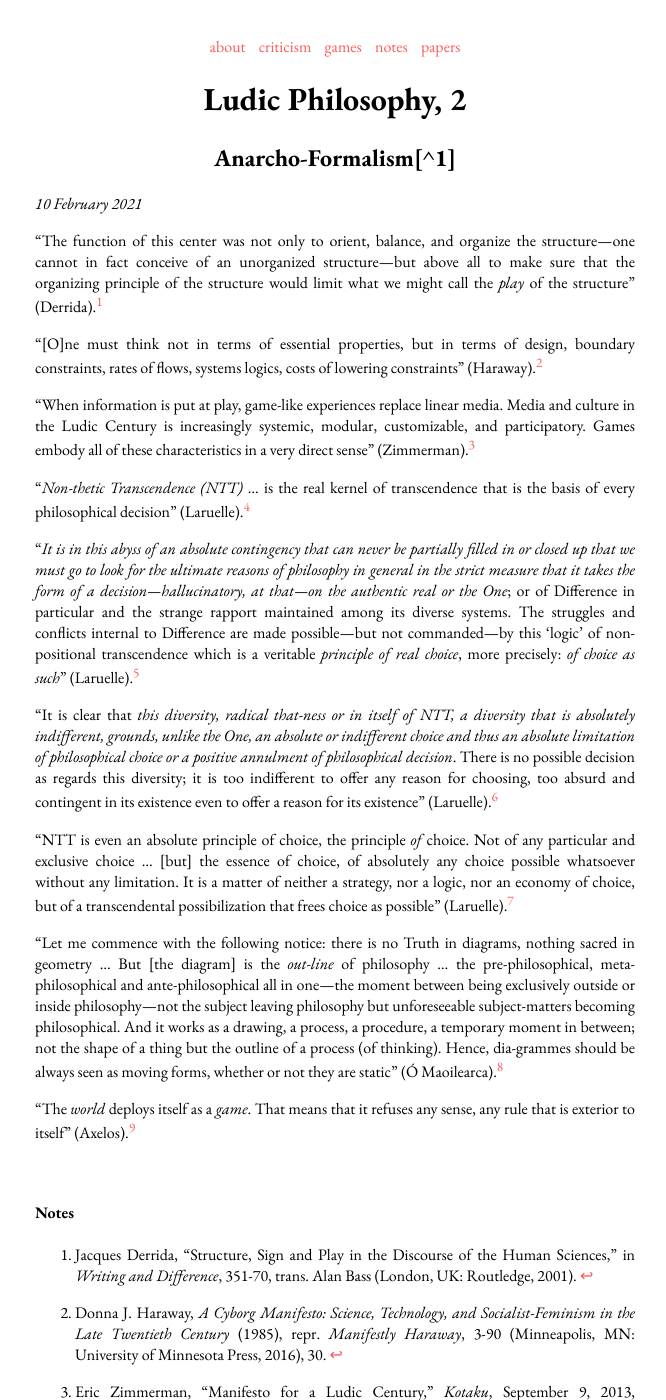
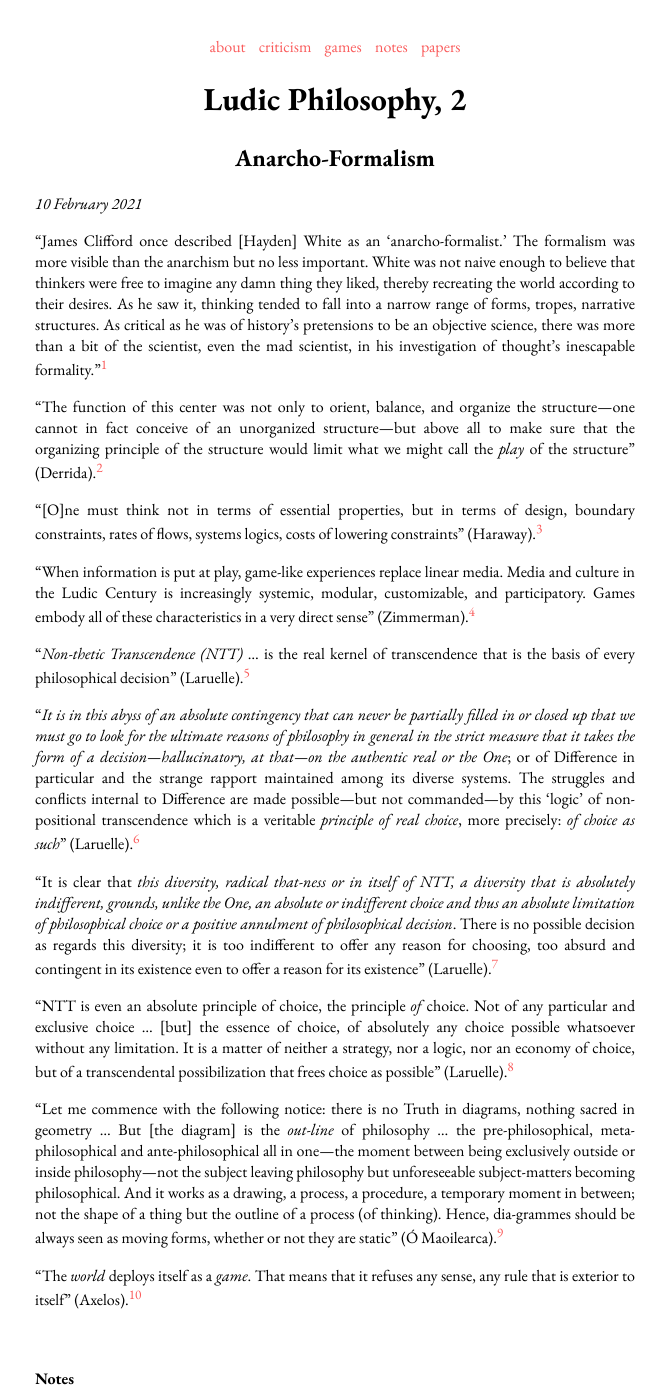
Before and after one commit to steinea/steinea.github.io, a Jekyll site: the page built from _posts/2021-02-10-ludic-philosophy-2.md, in a window 1280 px wide and 1400 px high. Shown: the whole window, without its empty margins (305-971 px from the left). Built offline with Jekyll 4.4.1, drawn with Linux system fonts in a browser that asks for light colours; some of the changed text lies outside the part shown.

Commit message:
Previous link attempt non-functional, moving to body

```diff
--- a/_posts/2021-02-10-ludic-philosophy-2.md
+++ b/_posts/2021-02-10-ludic-philosophy-2.md
@@ -1,9 +1,10 @@
 ---
 layout: post
 title: Ludic Philosophy, 2
-subtitle: Anarcho-Formalism[^1]
+subtitle: Anarcho-Formalism
 date: 2021-02-10
 ---
+"James Clifford once described [Hayden] White as an 'anarcho-formalist.' The formalism was more visible than the anarchism but no less important. White was not naive enough to believe that thinkers were free to imagine any damn thing they liked, thereby recreating the world according to their desires. As he saw it, thinking tended to fall into a narrow range of forms, tropes, narrative structures. As critical as he was of history’s pretensions to be an objective science, there was more than a bit of the scientist, even the mad scientist, in his investigation of thought’s inescapable formality."[^1]
 
 "The function of this center was not only to orient, balance, and organize the structure---one cannot in fact conceive of an unorganized structure---but above all to make sure that the organizing principle of the structure would limit what we might call the *play* of the structure" (Derrida).[^2]
 
```
Also changed, not shown: other parts of _posts/2021-02-10-ludic-philosophy-2.md (+1 -1 lines).
